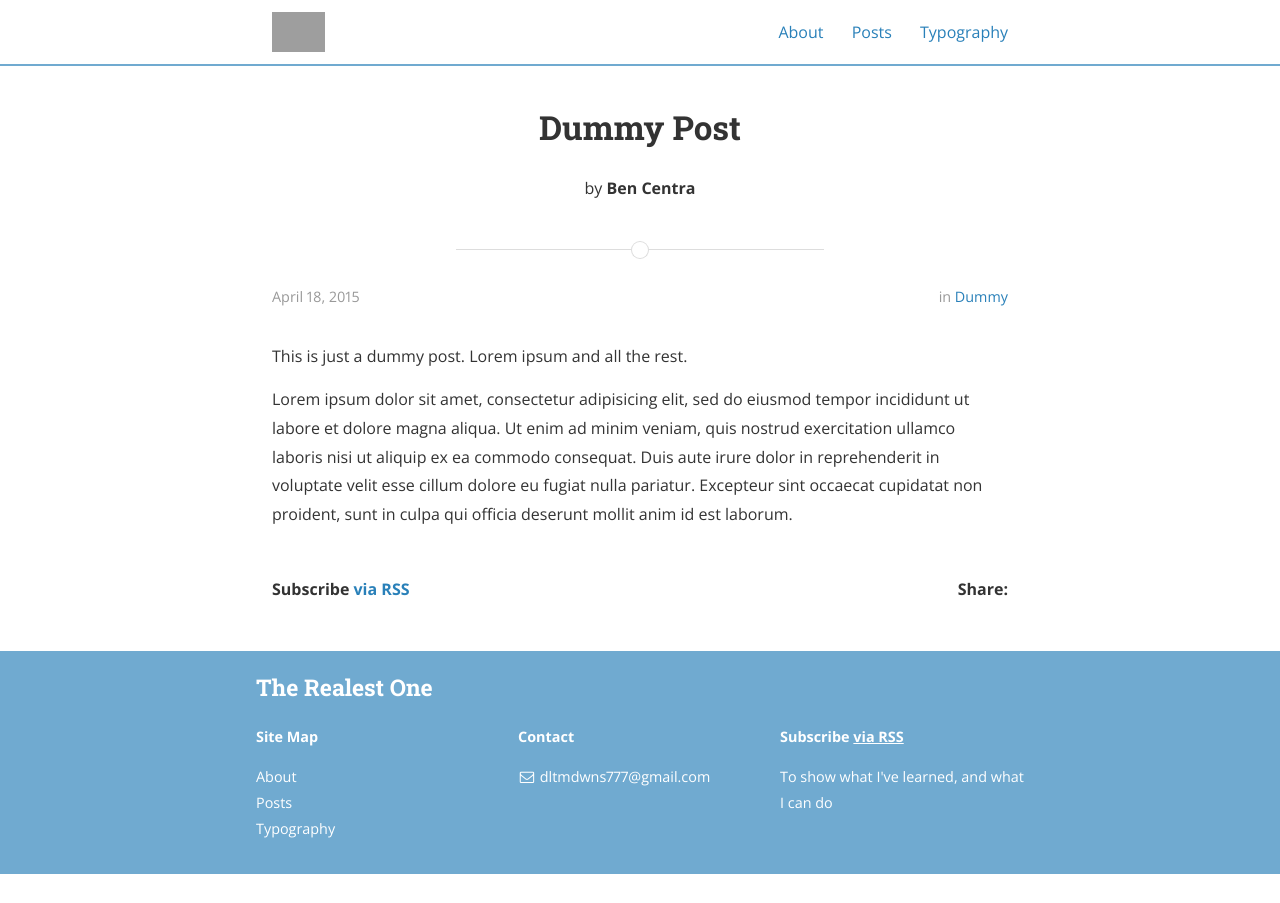
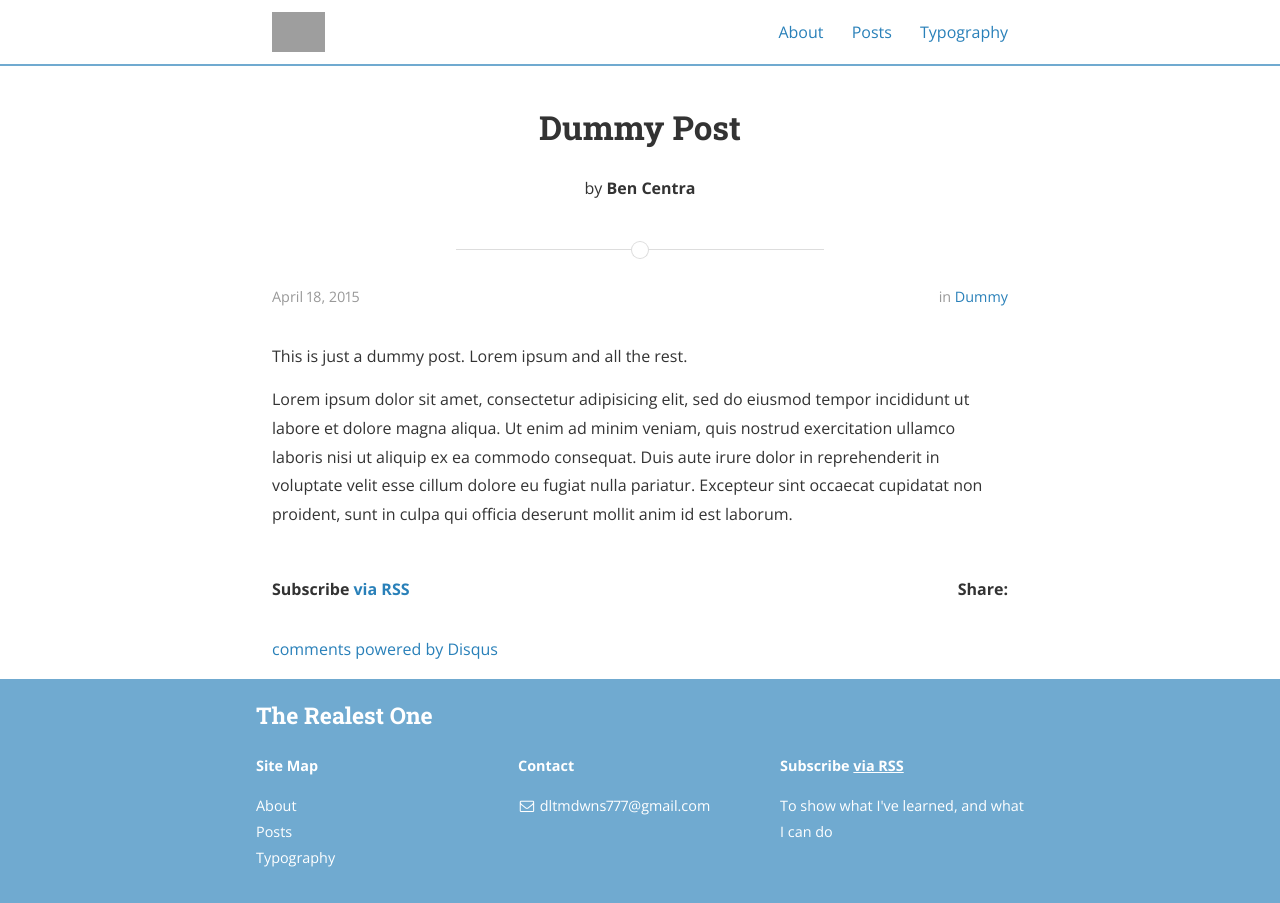
Before and after one commit to the-realest-one/the-realest-one.github.io, a Jekyll site: the page built from _posts/2015-04-18-dummy.md, in a window 1280 px wide. Built offline with Jekyll 4.4.1, drawn with Linux system fonts in a browser that asks for light colours; nearby versions of some CDN libraries; comment, search, counter and statistics services are not loaded; part of the change alters nothing that is shown; grey boxes are pictures that could not be loaded.

Commit message:
Added comment functionality via disqus

```diff
--- a/_config.yml
+++ b/_config.yml
@@ -50,7 +50,7 @@ jekyll-archives:
     tag: '/tag/:name/'
 
 # Disqus comments
-# disqus_shortname: bencentra
+disqus_shortname: 'the-realest-one'
 
 # Google analytics
 # ga_tracking_id: "UA-XXXX-1"
```
